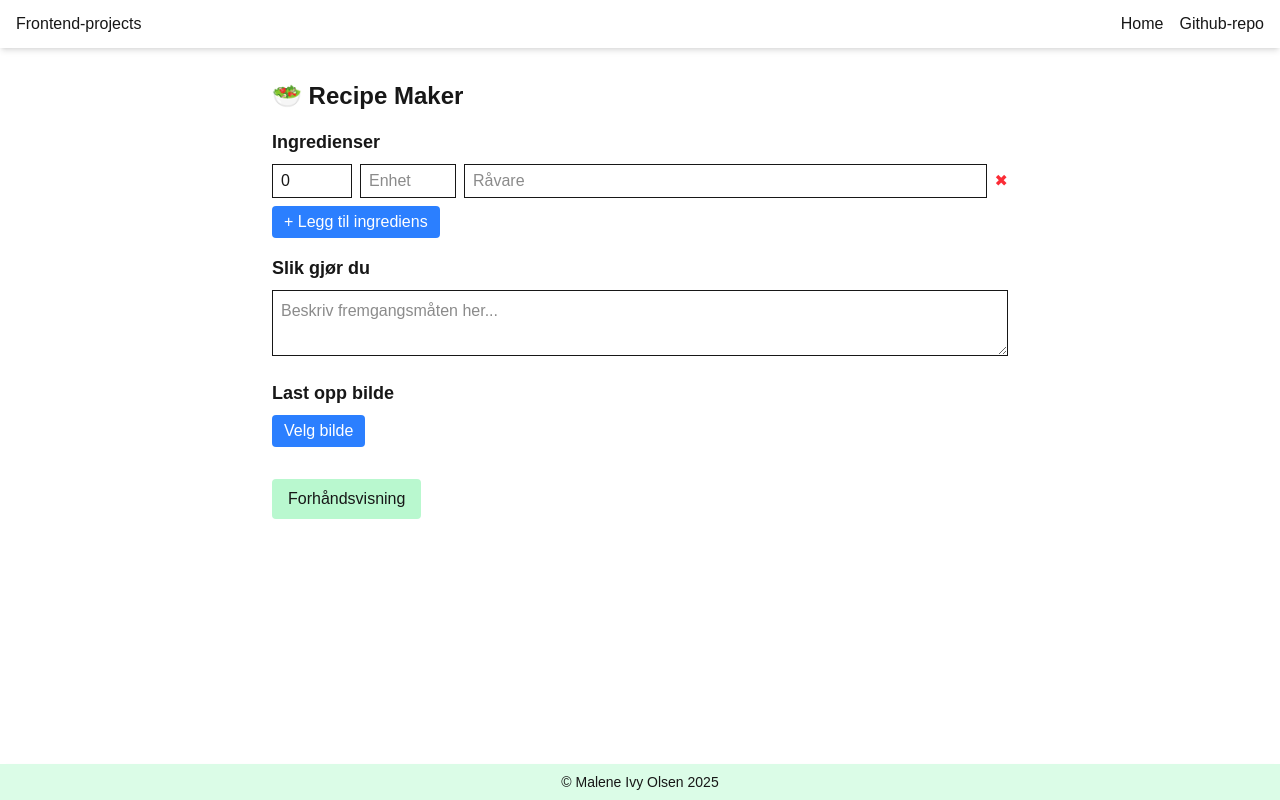
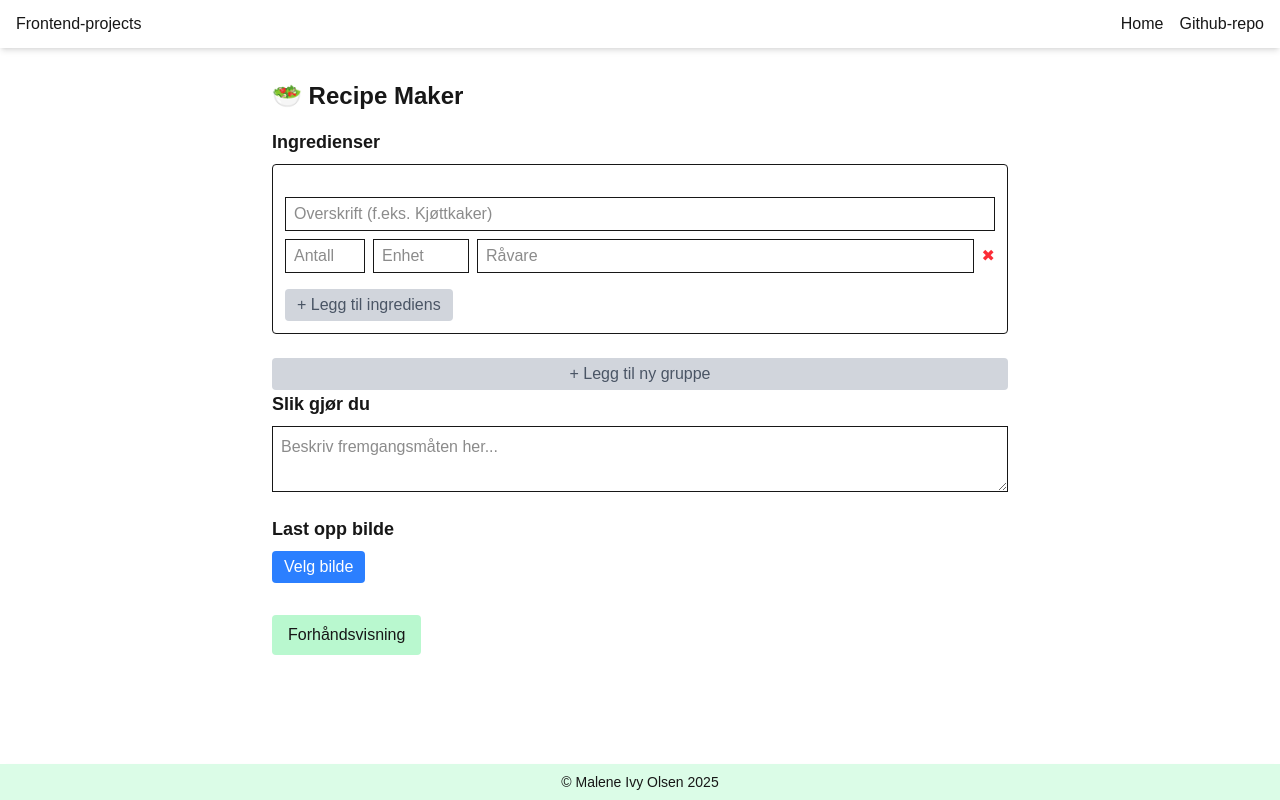
Before and after one commit to maleneivy/frontend-playground, a Next.js app: page /recipe-maker in a window 1280 px wide. Built offline with nearby package versions, Linux system fonts and the light colour scheme.

Commit message:
Add ingredient groups with delete/reset buttons and input validation

```diff
--- a/src/app/recipe-maker/page.tsx
+++ b/src/app/recipe-maker/page.tsx
@@ -1,15 +1,14 @@
 'use client';
 
 import { useState } from 'react';
-import IngredientsInput, { Ingredient } from '@/components/recipe-maker/IngredientsInput';
+import IngredientsInput, { IngredientGroup } from '@/components/recipe-maker/IngredientsInput';
 import InstructionsInput from '@/components/recipe-maker/InstructionsInput';
 import ImageUploader from '@/components/recipe-maker/ImageUploader';
-import RecipePreview from '@/components/recipe-maker/RecipePreview';
 import PreviewModal from '@/components/recipe-maker/PreviewModal';
 
 export default function RecipeMaker() {
-  const [ingredients, setIngredients] = useState<Ingredient[]>([
-    { quantity: 0, unit: '', item: '' },
+  const [ingredientGroups, setIngredientGroups] = useState<IngredientGroup[]>([
+    { title: '', ingredients: [{ quantity: 0, unit: '', item: '' }] },
   ]);
   const [instructions, setInstructions] = useState('');
   const [image, setImage] = useState<File | null>(null);
@@ -19,8 +18,13 @@ export default function RecipeMaker() {
     <div className="max-w-3xl mx-auto p-4">
       <h1 className="text-2xl font-bold mb-4">🥗 Recipe Maker</h1>
 
-      <IngredientsInput ingredients={ingredients} setIngredients={setIngredients} />
+      <IngredientsInput
+        ingredientGroups={ingredientGroups}
+        setIngredientGroups={setIngredientGroups}
+      />
+
       <InstructionsInput instructions={instructions} setInstructions={setInstructions} />
+
       <ImageUploader setImage={setImage} />
 
       <button onClick={() => setShowPreview(true)} className="mt-4 bg-green-200 px-4 py-2 rounded">
@@ -30,7 +34,7 @@ export default function RecipeMaker() {
       <PreviewModal
         isOpen={showPreview}
         onClose={() => setShowPreview(false)}
-        ingredients={ingredients}
+        ingredientGroups={ingredientGroups}
         instructions={instructions}
         image={image}
       />
--- a/src/components/recipe-maker/IngredientsInput.tsx
+++ b/src/components/recipe-maker/IngredientsInput.tsx
@@ -6,65 +6,209 @@ export type Ingredient = {
   item: string;
 };
 
+export type IngredientGroup = {
+  title: string;
+  ingredients: Ingredient[];
+};
+
 export default function IngredientsInput({
-  ingredients,
-  setIngredients,
+  ingredientGroups,
+  setIngredientGroups,
 }: {
-  ingredients: Ingredient[];
-  setIngredients: (ingredients: Ingredient[]) => void;
+  ingredientGroups: IngredientGroup[];
+  setIngredientGroups: (groups: IngredientGroup[]) => void;
 }) {
-  const handleChange = <K extends keyof Ingredient>(
-    index: number,
+  const handleGroupTitleChange = (index: number, value: string) => {
+    const updated = [...ingredientGroups];
+    updated[index].title = value;
+    setIngredientGroups(updated);
+  };
+
+  const handleIngredientChange = <K extends keyof Ingredient>(
+    groupIndex: number,
+    ingredientIndex: number,
     field: K,
     value: Ingredient[K],
   ) => {
-    const updated = [...ingredients];
-    updated[index][field] = value;
-    setIngredients(updated);
+    const updated = [...ingredientGroups];
+    updated[groupIndex].ingredients[ingredientIndex][field] = value;
+    setIngredientGroups(updated);
   };
 
-  const addIngredient = () => {
-    setIngredients([...ingredients, { quantity: 0, unit: '', item: '' }]);
+  const addIngredient = (groupIndex: number) => {
+    const updated = [...ingredientGroups];
+    updated[groupIndex].ingredients.push({ quantity: 0, unit: '', item: '' });
+    setIngredientGroups(updated);
   };
 
-  const removeIngredient = (index: number) => {
-    const updated = ingredients.filter((_, i) => i !== index);
-    setIngredients(updated);
+  const removeIngredient = (groupIndex: number, ingredientIndex: number) => {
+    const updated = [...ingredientGroups];
+    updated[groupIndex].ingredients.splice(ingredientIndex, 1);
+
+    if (updated[groupIndex].ingredients.length === 0) {
+      if (ingredientGroups.length > 1) {
+        updated.splice(groupIndex, 1);
+      } else {
+        updated[groupIndex] = {
+          title: '',
+          ingredients: [{ quantity: 0, unit: '', item: '' }],
+        };
+      }
+    }
+
+    setIngredientGroups(updated);
+  };
+
+  const addGroup = () => {
+    setIngredientGroups([
+      ...ingredientGroups,
+      { title: '', ingredients: [{ quantity: 0, unit: '', item: '' }] },
+    ]);
+  };
+
+  const removeGroup = (groupIndex: number) => {
+    if (ingredientGroups.length > 1) {
+      const updated = ingredientGroups.filter((_, i) => i !== groupIndex);
+      setIngredientGroups(updated);
+    } else {
+      if (!isGroupEmpty(groupIndex)) {
+        resetGroup(groupIndex);
+      }
+    }
+  };
+
+  const resetGroup = (groupIndex: number) => {
+    const updated = [...ingredientGroups];
+    updated[groupIndex] = {
+      title: '',
+      ingredients: [{ quantity: 0, unit: '', item: '' }],
+    };
+    setIngredientGroups(updated);
+  };
+
+  const lastGroupIncomplete = () => {
+    if (ingredientGroups.length === 0) return true;
+
+    const last = ingredientGroups[ingredientGroups.length - 1];
+    if (!last.title.trim()) return true;
+
+    return last.ingredients.some(
+      (ing) => ing.quantity === 0 || ing.unit.trim() === '' || ing.item.trim() === '',
+    );
+  };
+
+  const lastIngredientIncomplete = (groupIndex: number) => {
+    const ingredients = ingredientGroups[groupIndex].ingredients;
+    if (ingredients.length === 0) {
+      return false;
+    }
+    const last = ingredients[ingredients.length - 1];
+    return last.quantity === 0 || last.unit.trim() === '' || last.item.trim() === '';
+  };
+
+  const isGroupEmpty = (groupIndex: number) => {
+    const group = ingredientGroups[groupIndex];
+    if (group.title.trim() !== '') return false;
+
+    const hasNonEmptyIngredient = group.ingredients.some(
+      (ing) => ing.quantity > 0 || ing.unit.trim() !== '' || ing.item.trim() !== '',
+    );
+
+    return !hasNonEmptyIngredient;
   };
 
   return (
-    <div>
+    <div className="flex flex-col">
       <h2 className="text-lg font-semibold mb-2">Ingredienser</h2>
-      {ingredients.map((ing, index) => (
-        <div key={index} className="flex gap-2 mb-2">
+
+      {ingredientGroups.map((group, groupIndex) => (
+        <div key={groupIndex} className="mb-6 border p-3 pt-8 rounded relative">
+          {ingredientGroups.length > 1 || !isGroupEmpty(groupIndex) ? (
+            <button
+              onClick={() => removeGroup(groupIndex)}
+              className={`absolute top-2 right-2 text-sm hover:underline ${
+                ingredientGroups.length > 1 ? 'text-red-500' : 'text-yellow-600'
+              }`}
+            >
+              {ingredientGroups.length > 1 ? '✖ Slett gruppe' : '↺ Nullstill gruppe'}
+            </button>
+          ) : null}
+
+          <input
+            type="text"
+            value={group.title}
+            onChange={(e) => handleGroupTitleChange(groupIndex, e.target.value)}
+            placeholder="Overskrift (f.eks. Kjøttkaker)"
+            className="border px-2 py-1 mb-2 w-full"
+          />
+
+          {group.ingredients.map((ing, ingredientIndex) => (
+            <div key={ingredientIndex} className="flex gap-2 mb-2">
               <input
                 type="number"
-            value={ing.quantity}
-            onChange={(e) => handleChange(index, 'quantity', parseInt(e.target.value))}
+                value={ing.quantity || ''}
+                onChange={(e) =>
+                  handleIngredientChange(
+                    groupIndex,
+                    ingredientIndex,
+                    'quantity',
+                    parseInt(e.target.value),
+                  )
+                }
                 placeholder="Antall"
                 className="border px-2 py-1 w-20"
               />
               <input
                 type="text"
                 value={ing.unit}
-            onChange={(e) => handleChange(index, 'unit', e.target.value)}
+                onChange={(e) =>
+                  handleIngredientChange(groupIndex, ingredientIndex, 'unit', e.target.value)
+                }
                 placeholder="Enhet"
                 className="border px-2 py-1 w-24"
               />
               <input
                 type="text"
                 value={ing.item}
-            onChange={(e) => handleChange(index, 'item', e.target.value)}
+                onChange={(e) =>
+                  handleIngredientChange(groupIndex, ingredientIndex, 'item', e.target.value)
+                }
                 placeholder="Råvare"
                 className="border px-2 py-1 flex-1"
               />
-          <button onClick={() => removeIngredient(index)} className="text-red-500">
+              <button
+                onClick={() => removeIngredient(groupIndex, ingredientIndex)}
+                className="text-red-500"
+              >
                 ✖
               </button>
             </div>
           ))}
-      <button onClick={addIngredient} className="bg-blue-500 text-white px-3 py-1 rounded mb-4">
+
+          <button
+            onClick={() => addIngredient(groupIndex)}
+            disabled={lastIngredientIncomplete(groupIndex)}
+            className={`px-3 py-1 rounded mt-2 ${
+              lastIngredientIncomplete(groupIndex)
+                ? 'bg-gray-300 text-gray-600 cursor-not-allowed'
+                : 'bg-blue-500 text-white'
+            }`}
+          >
             + Legg til ingrediens
+          </button>
+        </div>
+      ))}
+
+      <button
+        onClick={addGroup}
+        disabled={lastGroupIncomplete()}
+        className={`px-3 py-1 rounded ${
+          lastGroupIncomplete()
+            ? 'bg-gray-300 text-gray-600 cursor-not-allowed'
+            : 'bg-green-600 text-white'
+        }`}
+      >
+        + Legg til ny gruppe
       </button>
     </div>
   );
--- a/src/components/recipe-maker/PreviewModal.tsx
+++ b/src/components/recipe-maker/PreviewModal.tsx
@@ -1,15 +1,15 @@
-import { Ingredient } from './IngredientsInput';
+import { IngredientGroup } from './IngredientsInput';
 
 export default function PreviewModal({
   isOpen,
   onClose,
-  ingredients,
+  ingredientGroups,
   instructions,
   image,
 }: {
   isOpen: boolean;
   onClose: () => void;
-  ingredients: Ingredient[];
+  ingredientGroups: IngredientGroup[];
   instructions: string;
   image: File | null;
 }) {
@@ -27,10 +27,17 @@ export default function PreviewModal({
         <div>
           <h3 className="text-lg font-semibold">Ingredienser</h3>
           <ul className="list-disc pl-5 mb-4">
-            {ingredients.map((ing, index) => (
-              <li key={index}>
-                {ing.quantity} {ing.unit} {ing.item}
-              </li>
+            {ingredientGroups.map((group, groupIndex) => (
+              <div key={groupIndex} className="mb-4">
+                {group.title && <h4 className="text-md font-semibold mb-1">{group.title}</h4>}
+                <ul className="list-disc pl-5">
+                  {group.ingredients.map((ing, ingIndex) => (
+                    <li key={ingIndex}>
+                      {ing.quantity} {ing.unit} {ing.item}
+                    </li>
+                  ))}
+                </ul>
+              </div>
             ))}
           </ul>
 
```
Lines whose indentation alone changed are shown as unchanged.
